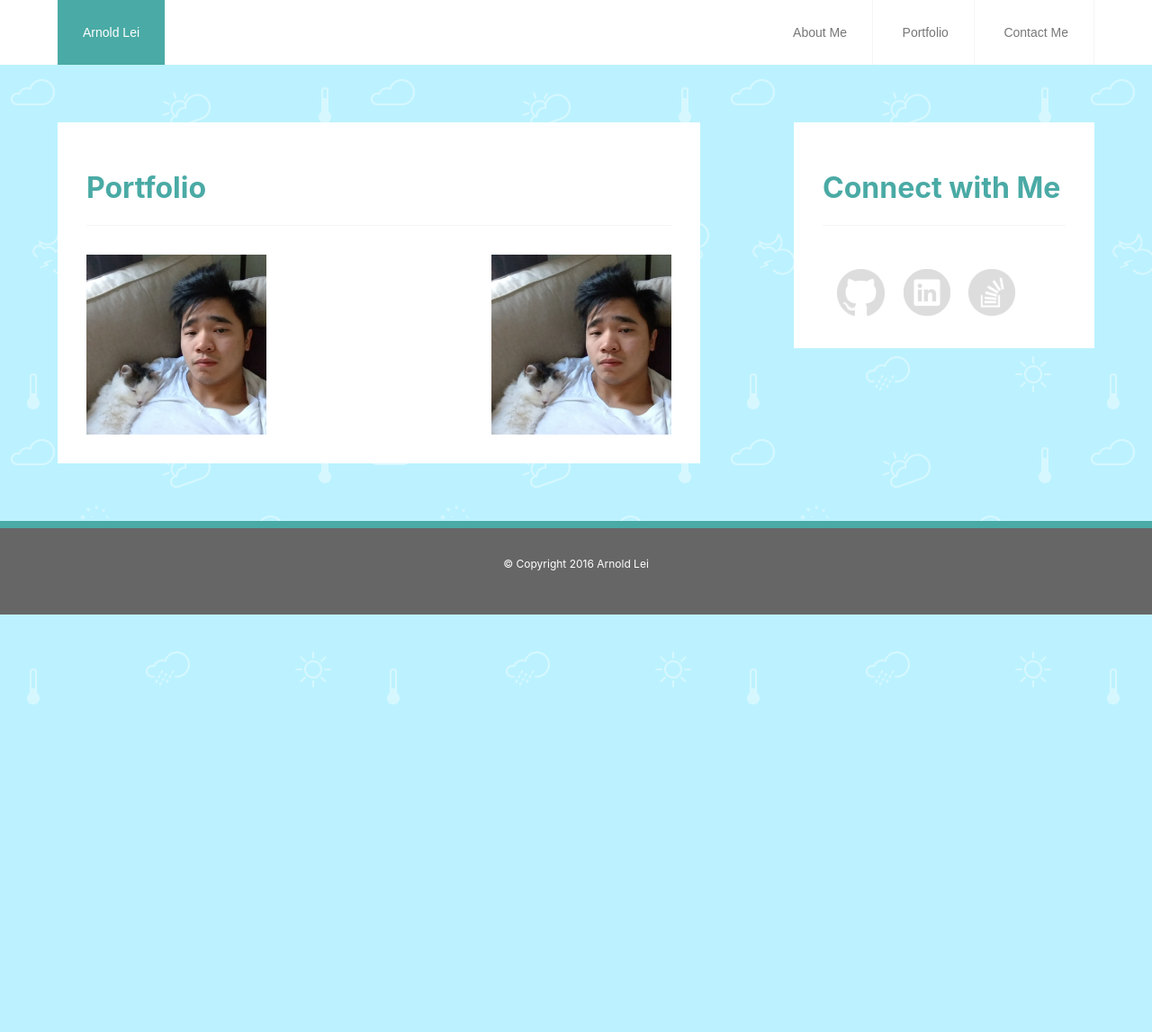
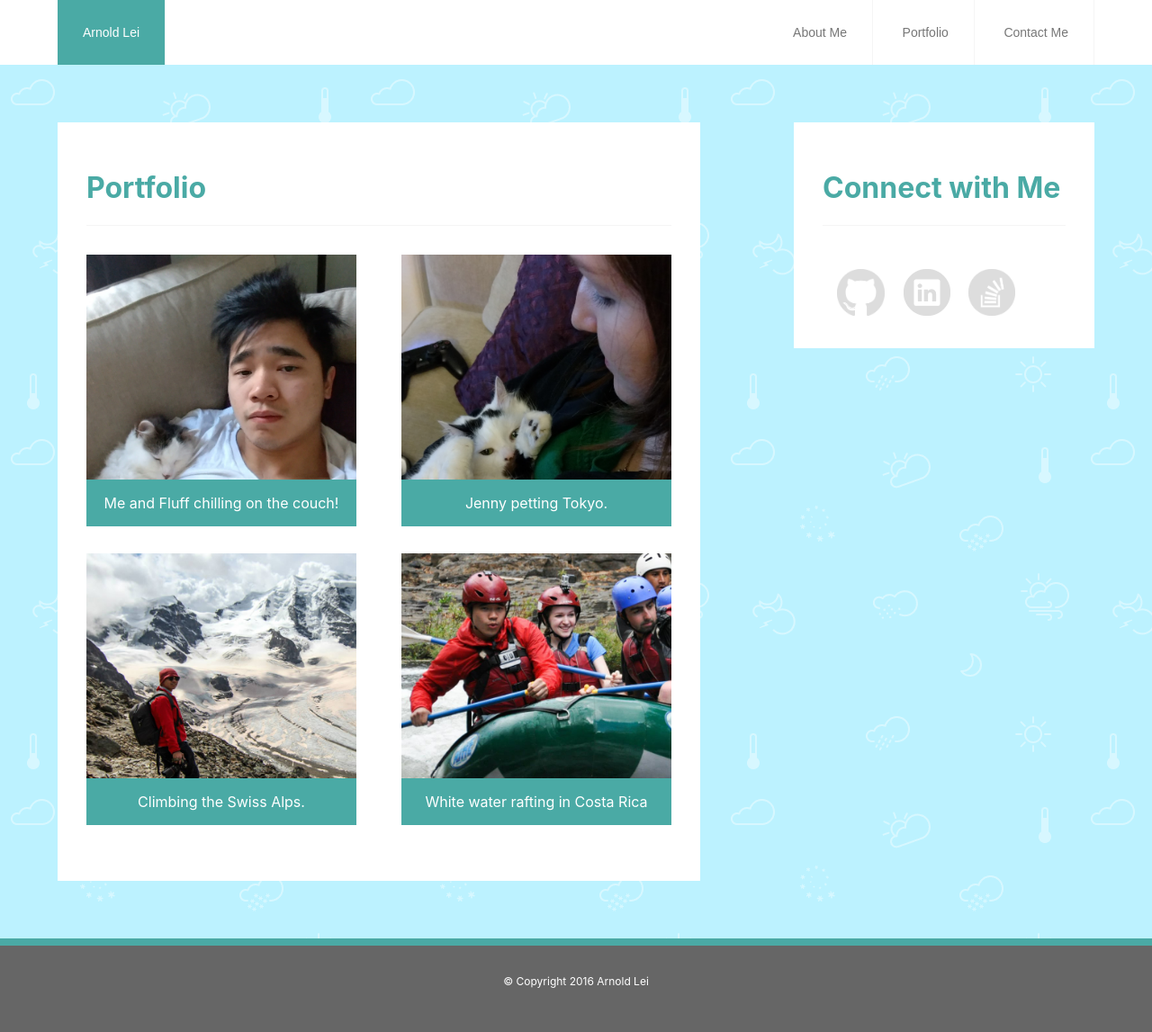
Before and after one commit to arnold-lei/basic-portfolio, a PHP site: page /portfolio.html in a window 1280 px wide. Shown: the whole page at 90% size. Before the commit the page ends 783 px from the top, so only its background shows below. Run offline with PHP 8.4, Linux system fonts and the light colour scheme.

Commit message:
Created the gallery and added some pics

```diff
--- a/assets/css/style.css
+++ b/assets/css/style.css
@@ -184,14 +184,31 @@ textarea:focus{
 .row{
   display:inline;
 }
-.gallery-pic-left img{
+.gallery-pic{
+  width:300px;
+  position:relative;
+  z-index: 1;
+  margin-bottom: 2em;
+}
+.gallery-pic img{
   float:left;
-  width:200px;
+  width:300px;
+  position:relative;
+  z-index: 1;
 }
-.gallery-pic-right img{
-  float:right;
-  width:200px;
+
+.gallery-pic span{
+  position:absolute;
+  width:100%;
+  padding:1em 0;
+  background-color: #4aaaa5;
+  color:#fff;
+  text-align: center;
+  top:250px;
+  left:0;
+  z-index: 2;
 }
+
 
 .form-button{
   background-color: #4aaaa5;
--- a/portfolio.html
+++ b/portfolio.html
@@ -23,13 +23,26 @@
       </div>
       <div class="portfolio">
         <div class="row">
-          <div class="gallery-pic-left">
+          <div class="gallery-pic float-left">
             <img src="assets/images/arnold-fluff-square.jpg">
+            <span>Me and Fluff chilling on the couch!</span>
           </div>
-          <div class="gallery-pic-right">
-            <img src="assets/images/arnold-fluff-square.jpg">
+          <div class="gallery-pic float-right">
+            <img src="assets/images/jenny-petting-tokyo.jpg">
+            <span>Jenny petting Tokyo. </span>
           </div>
         </div> <!--end of row-->
+        <div class="row">
+          <div class="gallery-pic float-left">
+            <img src="assets/images/swiss-alps.jpg">
+            <span>Climbing the Swiss Alps.</span>
+          </div>
+          <div class="gallery-pic float-right">
+            <img src="assets/images/white-water-rafting.jpg">
+            <span>White water rafting in Costa Rica</span>
+          </div>
+        </div> <!--end of row-->
+
       </div>
     </div>
     <div class="connect-me">
```
Also changed, not shown: assets/images/jenny-petting-tokyo.jpg (added), assets/images/swiss-alps.jpg (added), assets/images/white-water-rafting.jpg (added).
